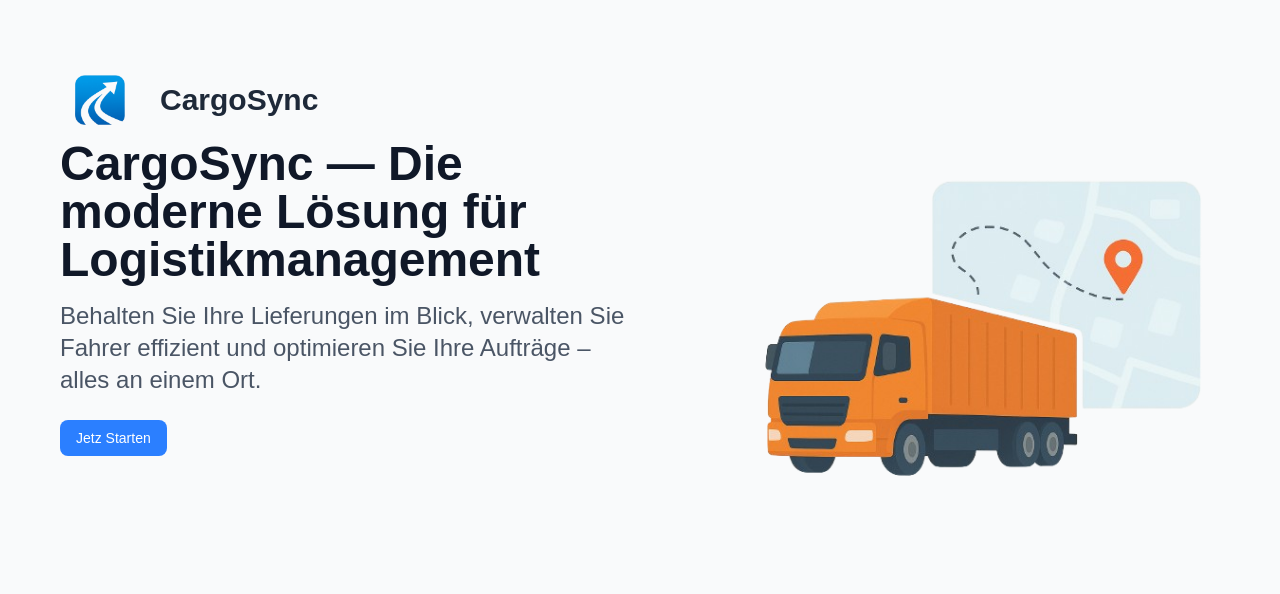
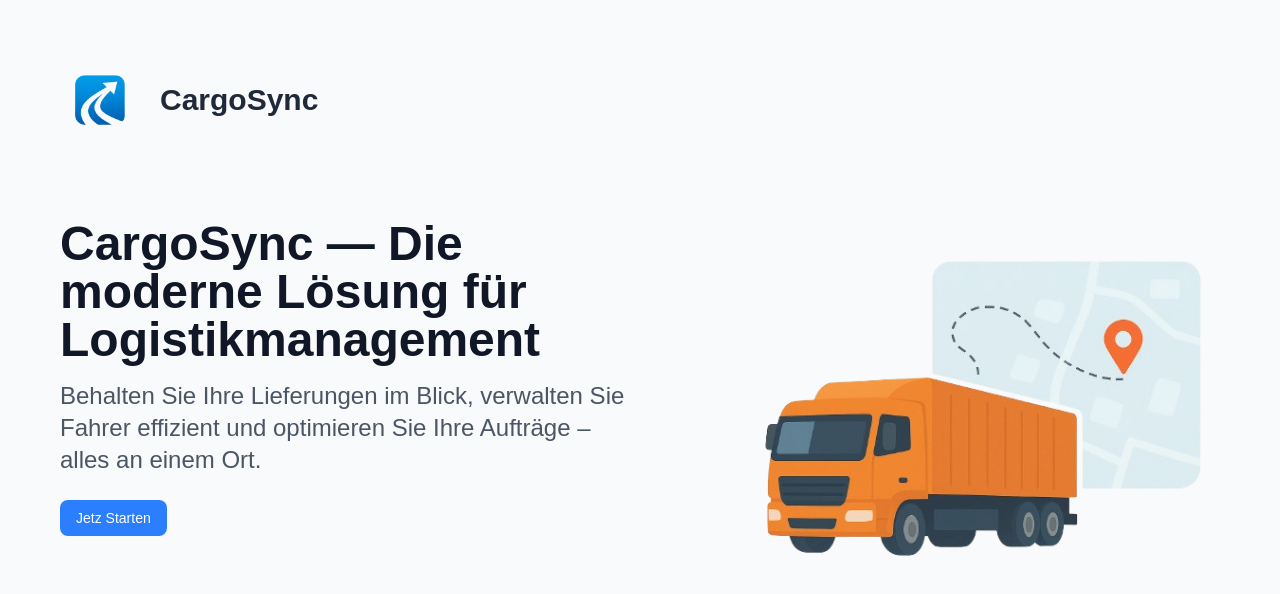
Before and after one commit to abbosaliy/CargoSync, a React (Vite) app: page / in a window 1280 px wide. Shown: the top 594 px of the page. Built offline with nearby package versions, Linux system fonts and the light colour scheme.

Commit message:
add bg-color to seidbar and install shadcn

```diff
--- a/package.json
+++ b/package.json
@@ -15,7 +15,7 @@
     "@radix-ui/react-select": "^2.2.6",
     "@radix-ui/react-slot": "^1.2.3",
     "@supabase/supabase-js": "^2.55.0",
-    "@tailwindcss/vite": "^4.1.15",
+    "@tailwindcss/vite": "^4.1.16",
     "class-variance-authority": "^0.7.1",
     "clsx": "^2.1.1",
     "lucide-react": "^0.542.0",
@@ -41,8 +41,8 @@
     "globals": "^15.14.0",
     "postcss": "^8.5.6",
     "supabase": "^2.34.3",
-    "tailwindcss": "^4.1.15",
-    "tw-animate-css": "^1.3.7",
+    "tailwindcss": "^4.1.16",
+    "tw-animate-css": "^1.4.0",
     "typescript": "~5.6.2",
     "typescript-eslint": "^8.18.2",
     "vite": "^7.1.11"
--- a/src/Components/DisponentDashboard/SeidebarDisponent.tsx
+++ b/src/Components/DisponentDashboard/SeidebarDisponent.tsx
@@ -71,7 +71,7 @@ function SidebarDiponenten() {
         <FaBars size={24} />
       </Button>
       <aside
-        className={`w-64 lg:w-75 h-full p-4 justify-between  border-r  border-black/20 flex flex-col duration-300 ${
+        className={`w-64 lg:w-75 h-full p-4 justify-between  border-r bg-white border-black/20 flex flex-col duration-300 ${
           isOpen ? 'translate-x-0' : '-translate-x-full'
         } fixed top-0 left-0 md:static md:translate-x-0 `}
       >
--- a/src/Components/DriverDashboard/SeidebarDriver.tsx
+++ b/src/Components/DriverDashboard/SeidebarDriver.tsx
@@ -65,7 +65,7 @@ function Sidebar() {
         <FaBars size={24} />
       </Button>
       <aside
-        className={`w-64 lg:w-75 h-full p-4 border-r border-black/20 justify-between  flex flex-col duration-300 ${
+        className={`w-64 lg:w-75 h-full p-4 border-r bg-white border-black/20 justify-between  flex flex-col duration-300 ${
           open ? 'setOpen-x-0' : '-translate-x-full '
         } fixed top-0 left-0 md:static md:translate-x-0 `}
       >
--- a/src/Components/Hero/HeroSection.tsx
+++ b/src/Components/Hero/HeroSection.tsx
@@ -14,7 +14,7 @@ function HeroSection() {
         />
         <span className="text-3xl font-semibold text-gray-800">CargoSync</span>
       </div>
-      <div className="w-full flex flex-col md:flex-row md:py-0 justify-between  ">
+      <div className="w-full flex flex-col md:flex-row py-10 md:py-20 justify-between  ">
         {!open ? (
           <>
             <div className=" max-w-xl  md:text-left mb-5 md:mb-0 ">
--- a/src/index.css
+++ b/src/index.css
@@ -1,4 +1,5 @@
 @import 'tailwindcss';
+@import "tw-animate-css";
 
 @custom-variant dark (&: is(.dark *));
 
@@ -78,7 +79,7 @@ body {
   --accent: oklch(0.97 0 0);
   --accent-foreground: oklch(0.205 0 0);
   --destructive: oklch(0.577 0.245 27.325);
-  --border: 0 0% 90%;
+  --border: oklch(0.922 0 0);
   --input: oklch(0.922 0 0);
   --ring: oklch(0.708 0 0);
   --chart-1: oklch(0.646 0.222 41.116);
@@ -112,7 +113,7 @@ body {
   --accent: oklch(0.269 0 0);
   --accent-foreground: oklch(0.985 0 0);
   --destructive: oklch(0.704 0.191 22.216);
-  --border: 0 0% 25%;
+  --border: oklch(1 0 0 / 10%);
   --input: oklch(1 0 0 / 15%);
   --ring: oklch(0.556 0 0);
   --chart-1: oklch(0.488 0.243 264.376);
@@ -129,3 +130,12 @@ body {
   --sidebar-border: oklch(1 0 0 / 10%);
   --sidebar-ring: oklch(0.556 0 0);
 }
+
+@layer base {
+  * {
+    @apply border-border outline-ring/50;
+  }
+  body {
+    @apply bg-background text-foreground;
+  }
+}
```
Also changed, not shown: components.json, 1 other file (tests, documents, lock files or other folders).
